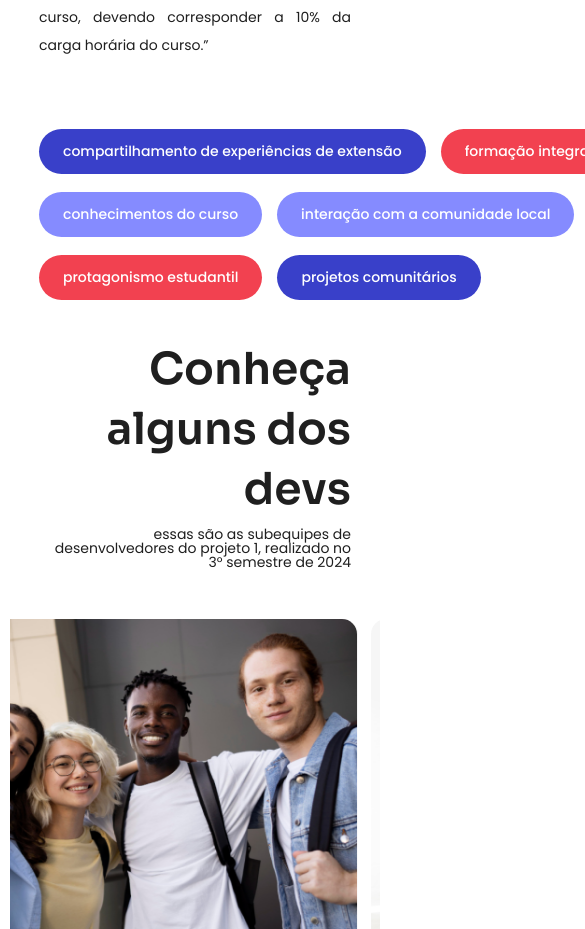
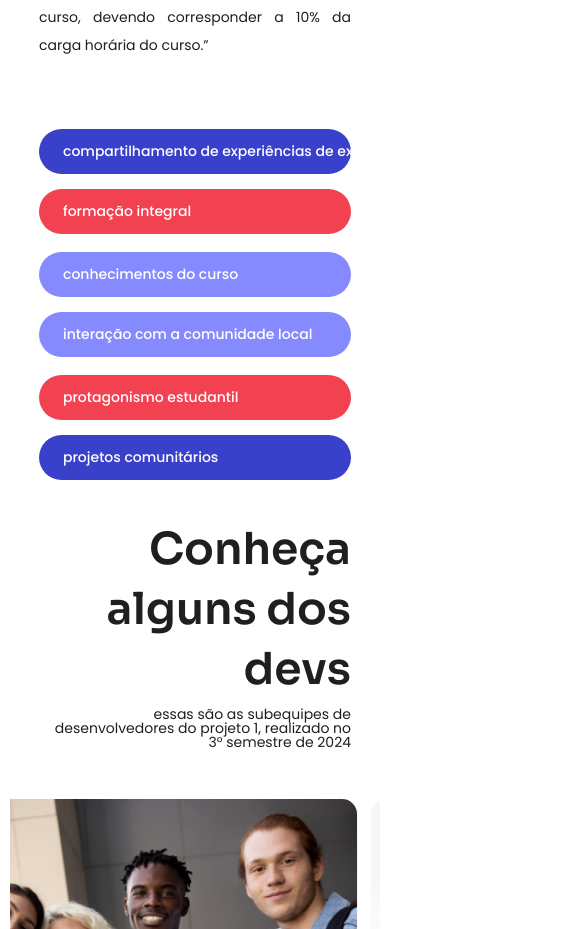
Before and after one commit to andreconstantino/dev-ifsp-pagina-projetos, a React (Vite) app: page / in a window 390 px wide. Shown: the part 1401-2330 px from the top of the page, 585 px wide, since content can reach past the window. Built offline with nearby package versions, Linux system fonts and the light colour scheme.

Commit message:
style: continue implementing responsiveness

```diff
--- a/src/pages/Home/mobile.css
+++ b/src/pages/Home/mobile.css
@@ -38,3 +38,10 @@
         display: none;
     }
 }
+
+@media screen and (max-width: 740px) {
+    .tags-container .tags-1, .tags-container .tags-2, .tags-container .tags-3 {
+        flex-direction: column;
+        gap: 15px;
+    }
+}
```
